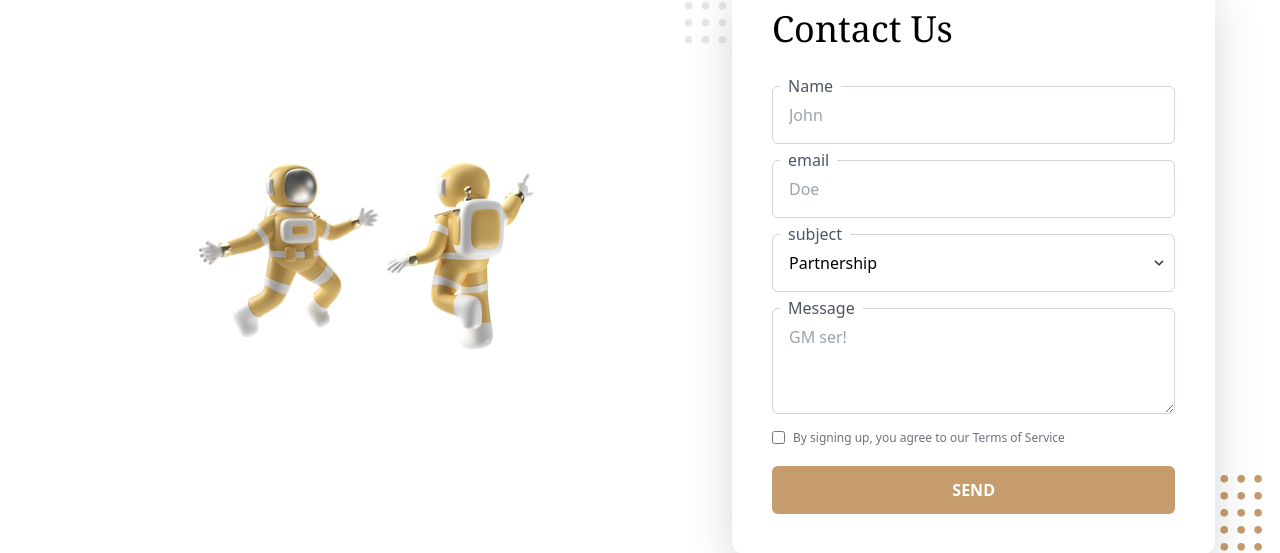
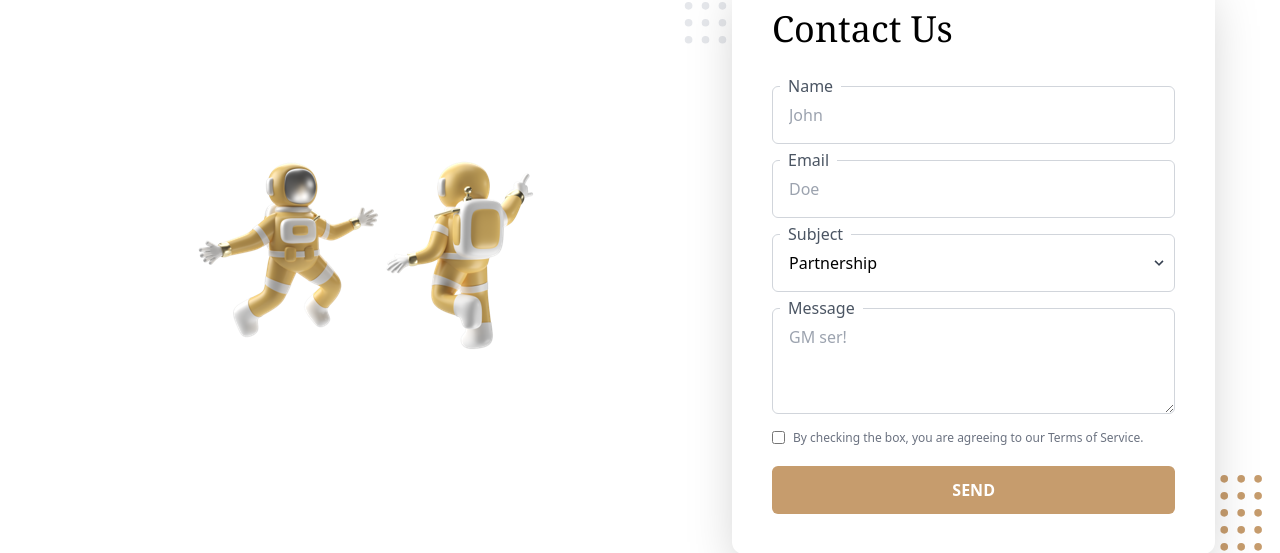
Before and after one commit to HermesProtocol-io/hermes-protocol, a Jekyll site: the page built from _pages/contact-us.html, in a window 1280 px wide. Shown: the part 292-845 px from the top of the page. Built offline with Jekyll 4.4.1, drawn with Linux system fonts in a browser that asks for light colours; nearby versions of some CDN libraries.

Commit message:
Minor updates to the contact form
Capitalising some words, cleaning up white characters...

```diff
--- a/_pages/contact-us.html
+++ b/_pages/contact-us.html
@@ -29,7 +29,9 @@ layout: default
                                 </span>
                             </div>
                             <div class="relative input-wrapper mb-4">
-                                <label class="absolute px-2 ml-2 -mt-3 font-medium text-gray-600 bg-white">email</label>
+                                <label class="absolute px-2 ml-2 -mt-3 font-medium text-gray-600 bg-white">
+                                    Email
+                                </label>
                                 <input id="email" type="email" class="block w-full px-4 py-4 mt-2 text-base placeholder-gray-400 bg-white border border-gray-300 rounded-md focus:outline-none focus:border-black" placeholder="Doe">
                                 <span class="pt-3 mb-4 block text-left text-gray-extralight50 text-xs error">
                                     <img class="inline-block mr-1" src="/assets/images/alert.png">
@@ -37,25 +39,22 @@ layout: default
                                 </span>
                             </div>
                             <div class="input-wrapper relative mb-4">
-                                <label class="absolute px-2 ml-2 -mt-3 font-medium text-gray-600 bg-white">subject</label>
+                                <label class="absolute px-2 ml-2 -mt-3 font-medium text-gray-600 bg-white">Subject</label>
                                 <select id="subject"
                                     class="block appearance-none w-full px-4 py-4 mt-2 text-base placeholder-gray-400 bg-white border border-gray-300 rounded-md focus:outline-none focus:border-black">
-                                    <option> Partnership</option>
-                                    <option> Investment</option>
-                                    <option> Job Opportunity</option>
-                                    <option> Other</option>
+                                    <option>Partnership</option>
+                                    <option>Investment</option>
+                                    <option>Spontaneous Application</option>
+                                    <option>Other</option>
                                 </select>
-                                <div
-                                    class="pointer-events-none absolute inset-y-0 right-0 flex items-center px-2 text-gray-700">
-                                    <svg class="fill-current h-4 w-4" xmlns="http://www.w3.org/2000/svg"
-                                        viewBox="0 0 20 20">
-                                        <path
-                                            d="M9.293 12.95l.707.707L15.657 8l-1.414-1.414L10 10.828 5.757 6.586 4.343 8z" />
-                                    </svg>
+                                <div class="pointer-events-none absolute inset-y-0 right-0 flex items-center px-2 text-gray-700">
+                                    <svg class="fill-current h-4 w-4" xmlns="http://www.w3.org/2000/svg" viewBox="0 0 20 20"><path d="M9.293 12.95l.707.707L15.657 8l-1.414-1.414L10 10.828 5.757 6.586 4.343 8z" /></svg>
                                 </div>
                             </div>
                             <div class="input-wrapper relative  mb-4">
-                                <label class="absolute px-2 ml-2 -mt-3 font-medium text-gray-600 bg-white">Message</label>
+                                <label class="absolute px-2 ml-2 -mt-3 font-medium text-gray-600 bg-white">
+                                    Message
+                                </label>
                                 <textarea id="about" name="about" rows="3"
                                     class="block w-full px-4 py-4 mt-2 text-base placeholder-gray-400 bg-white border border-gray-300 rounded-md focus:outline-none focus:border-black"
                                     placeholder="GM ser!"></textarea>
@@ -66,10 +65,12 @@ layout: default
                             </div>
                             <label class="input-wrapper flex items-center mt-1" for="terms">
                                 <input id="terms" class="mr-2" type="checkbox">
-                                <span class="text-xs text-gray-500">By signing up, you agree to our Terms of Service</span>
+                                <span class="text-xs text-gray-500">
+                                    By checking the box, you are agreeing to our Terms of Service.
+                                </span>
                                 <span class="pt-3 mb-4 block text-left text-gray-extralight50 text-xs error">
                                     <img class="inline-block mr-1" src="/assets/images/alert.png">
-                                        You need to accept our terms to continue
+                                        You need to accept our terms to continue!
                                 </span>
                             </label>
                             <button type="submit"
```
